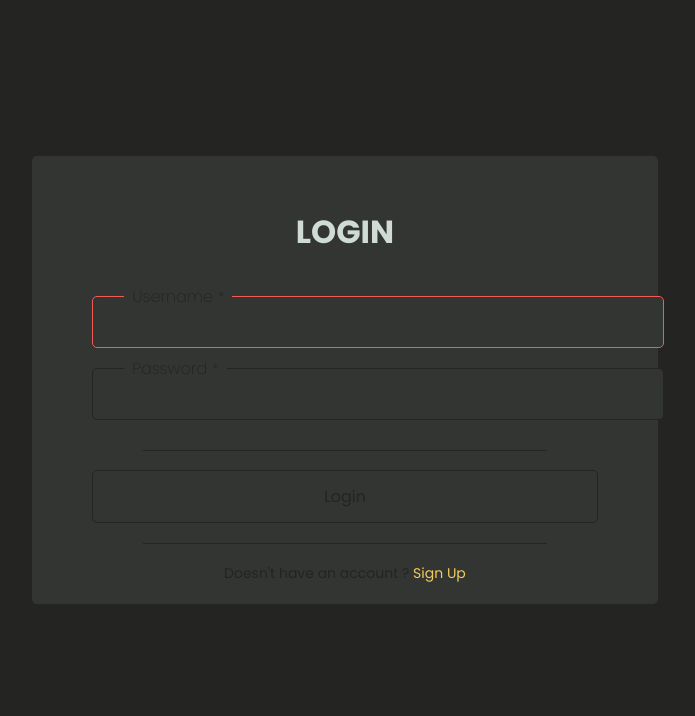
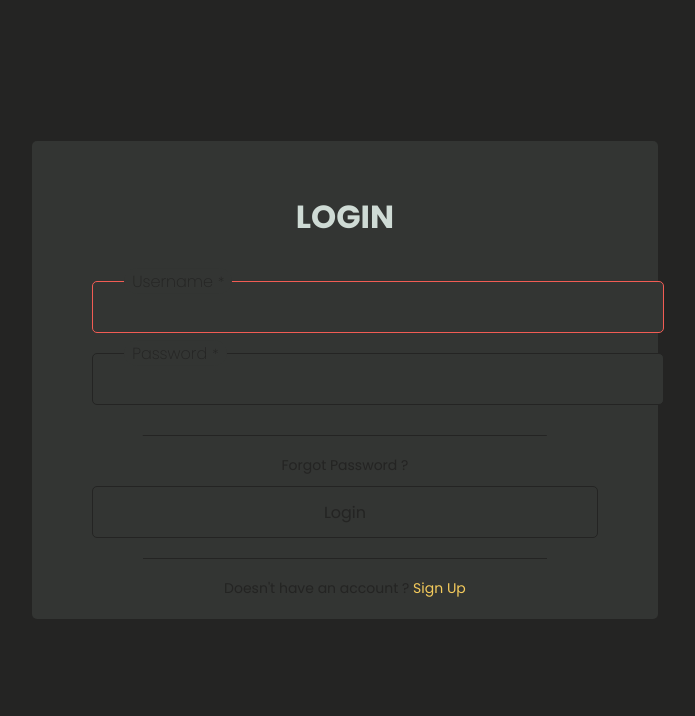
Before and after one commit to Instelce/Passtock, a Django app: a page that uses passtock/users/templates/users/login.html in a window 1280 px wide; the page is wider, and only the part inside the window is pictured. Shown: the part 88-804 px from the top of that part, without its empty margins (472-1167 px from the left). Run offline with Django 3.2, Linux system fonts and the light colour scheme; some libraries are stand-ins or nearby versions.

Commit message:
Add password reset

```diff
--- a/passtock/passtock/urls.py
+++ b/passtock/passtock/urls.py
@@ -19,13 +19,16 @@ urlpatterns = [
          name="logout"),
     path('password-reset/', auth_views.PasswordResetView.as_view(template_name='users/password_reset.html',
                                                                  extra_context={'title': 'Password Reset'}),
-         name="password-reset"),
+         name="password_reset"),
     path('password-reset/done/',
          auth_views.PasswordResetDoneView.as_view(template_name='users/password_reset_done.html'),
-         name="password-reset-done"),
+         name="password_reset_done"),
     path('password-reset-confirm/<uidb64>/<token>/',
          auth_views.PasswordResetConfirmView.as_view(template_name='users/password_reset_confirm.html'),
-         name="password-reset-confirm"),
+         name="password_reset_confirm"),
+    path('password-reset-complete/',
+         auth_views.PasswordResetCompleteView.as_view(template_name='users/password_reset_complete.html'),
+         name="password_reset_complete"),
     path('', include('password.urls'))
 ]
 
--- a/passtock/password/static/password/css/main.css
+++ b/passtock/password/static/password/css/main.css
@@ -52,6 +52,10 @@ small {
   display: flex;
   align-items: center;
   flex-direction: column;
+}
+
+.mb-2 {
+  margin-bottom: 10px;
 }
 
 .button__small, .button__danger, .button__form, .button__rounded, .button__primary {
--- a/passtock/password/static/password/scss/main.scss
+++ b/passtock/password/static/password/scss/main.scss
@@ -65,6 +65,10 @@ small {
   display: flex;
   align-items: center;
   flex-direction: column;
+}
+
+.mb-2 {
+  margin-bottom: 10px;
 }
 
 // Button
--- a/passtock/users/templates/users/login.html
+++ b/passtock/users/templates/users/login.html
@@ -16,6 +16,7 @@
                 {{ form.password.errors }}
             </san>
             <fieldset class="form__submit">
+                <small class="mb-2"><a href="{% url 'password_reset' %}">Forgot Password ?</a></small>
                 <button class="button__form" type="submit">
                     <div class="button__bg"></div>
                     <span>Login</span>
--- a/passtock/users/templates/users/password_reset.html
+++ b/passtock/users/templates/users/password_reset.html
@@ -8,7 +8,7 @@
             <span class="field">
                 <label for="name">Email</label>
                 {{ form.email }}
-                {{ form.username.errors }}
+                {{ form.email.errors }}
             </span>
             <fieldset class="form__submit">
                 <button class="button__form" type="submit">
--- a/passtock/users/templates/users/register.html
+++ b/passtock/users/templates/users/register.html
@@ -9,6 +9,7 @@
             <span class="field">
                 <label for="username">Username</label>
                 {{ form.username }}
+                {{ form.username.errors }}
             </span>
             <span class="field">
                 <label for="email">Email</label>
```
Also changed, not shown: passtock/users/templates/users/password_reset_complete.html (added, +8 -0 lines), passtock/users/templates/users/password_reset_confirm.html (+8 -8 lines), 1 other file.
